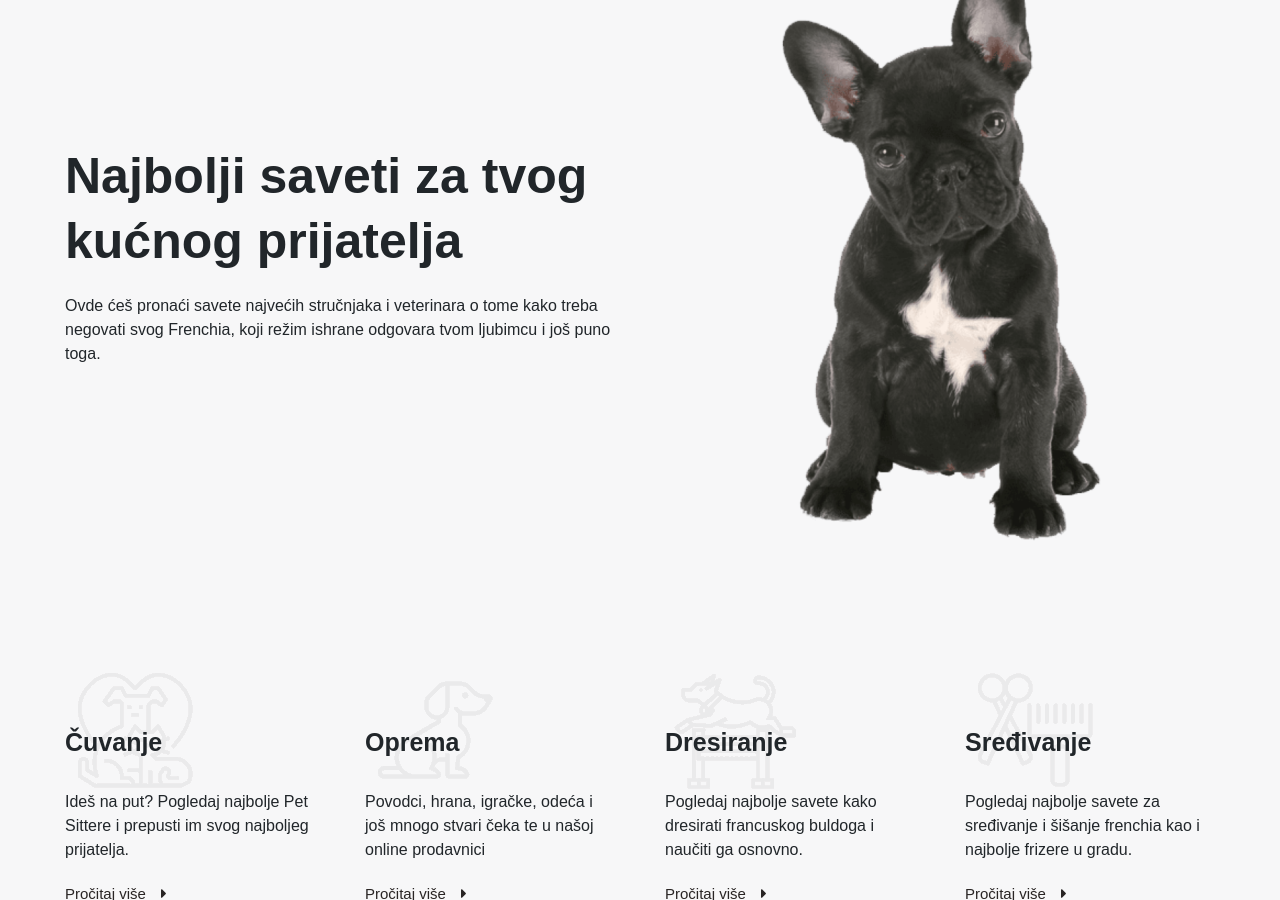
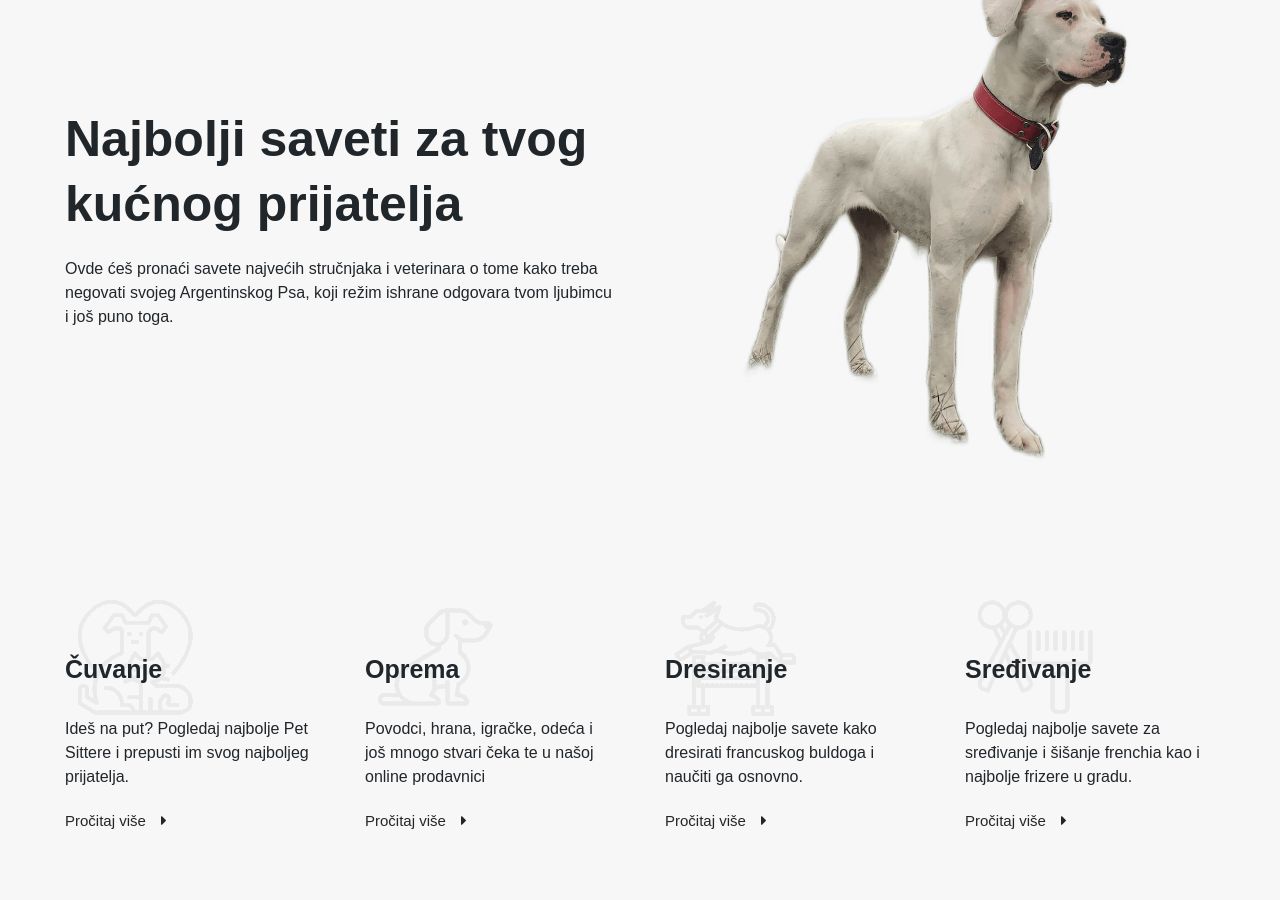
Before and after one commit to PavleKreator/dogoargentino, a Jekyll site: the page built from _pages/home.md, in a window 1280 px wide and 900 px high, scrolled down 2367 px. Built offline with Jekyll 4.4.1, drawn with Linux system fonts in a browser that asks for light colours; nearby versions of some CDN libraries; some web fonts are replaced; a script that is not in the unit is left out.

Commit message:
Update Home Page “najbolji”

```diff
--- a/_data/home/najbolji.yml
+++ b/_data/home/najbolji.yml
@@ -1,8 +1,8 @@
-image: /assets/uploads/nis.png
+image: /assets/uploads/doggy.png
 title: " Najbolji saveti za tvog kućnog prijatelja"
-description: " Ovde ćeš pronaći savete najvećih stručnjaka i veterinara o tome
-  kako treba negovati svog Frenchia, koji režim ishrane odgovara tvom ljubimcu i
-  još puno toga. "
+description: Ovde ćeš pronaći savete najvećih stručnjaka i veterinara o tome
+  kako treba negovati svojeg Argentinskog Psa, koji režim ishrane odgovara tvom
+  ljubimcu i još puno toga.
 feature:
   - name: Čuvanje
     image: /assets/uploads/sitting-free-img.png
```
